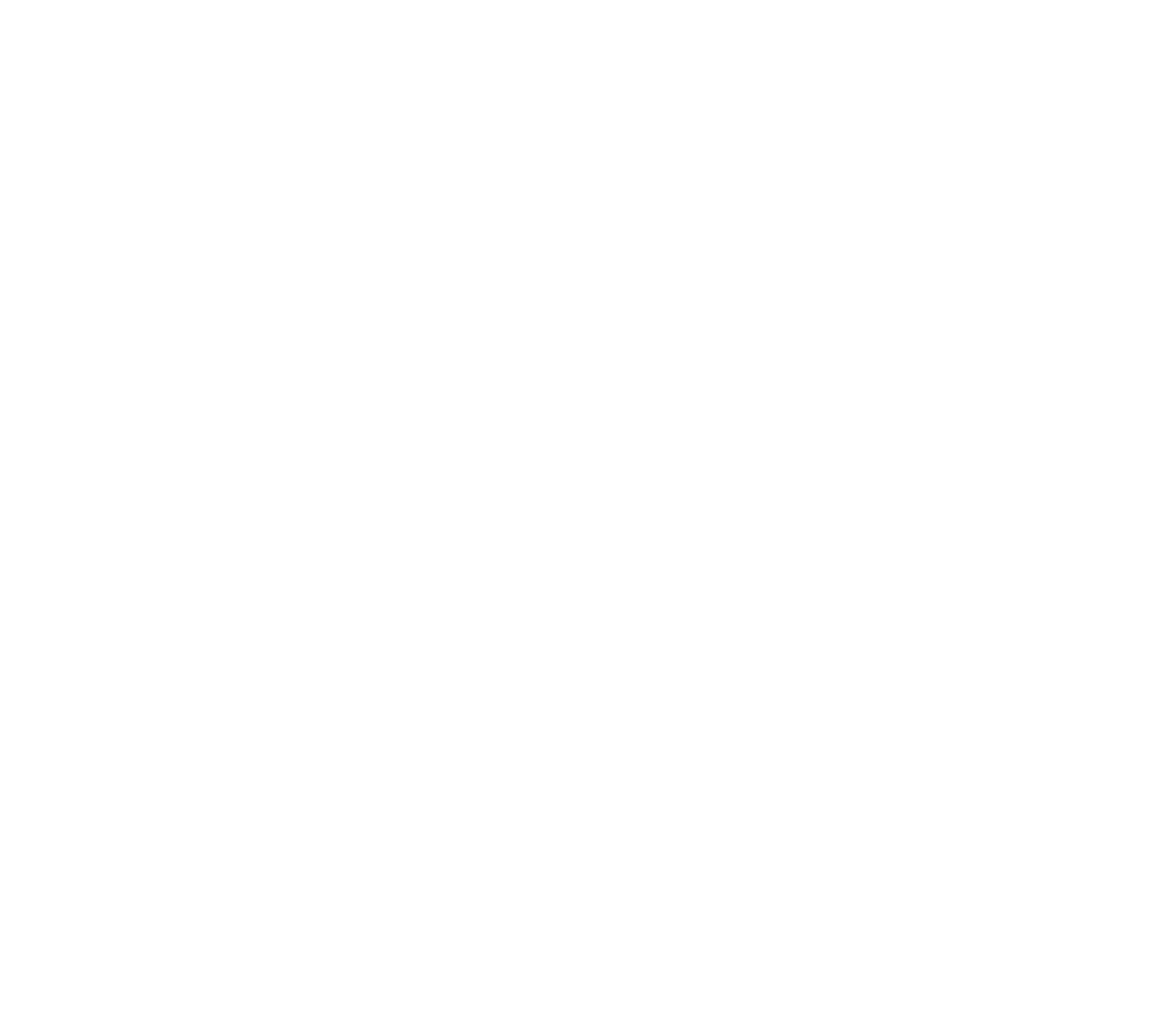
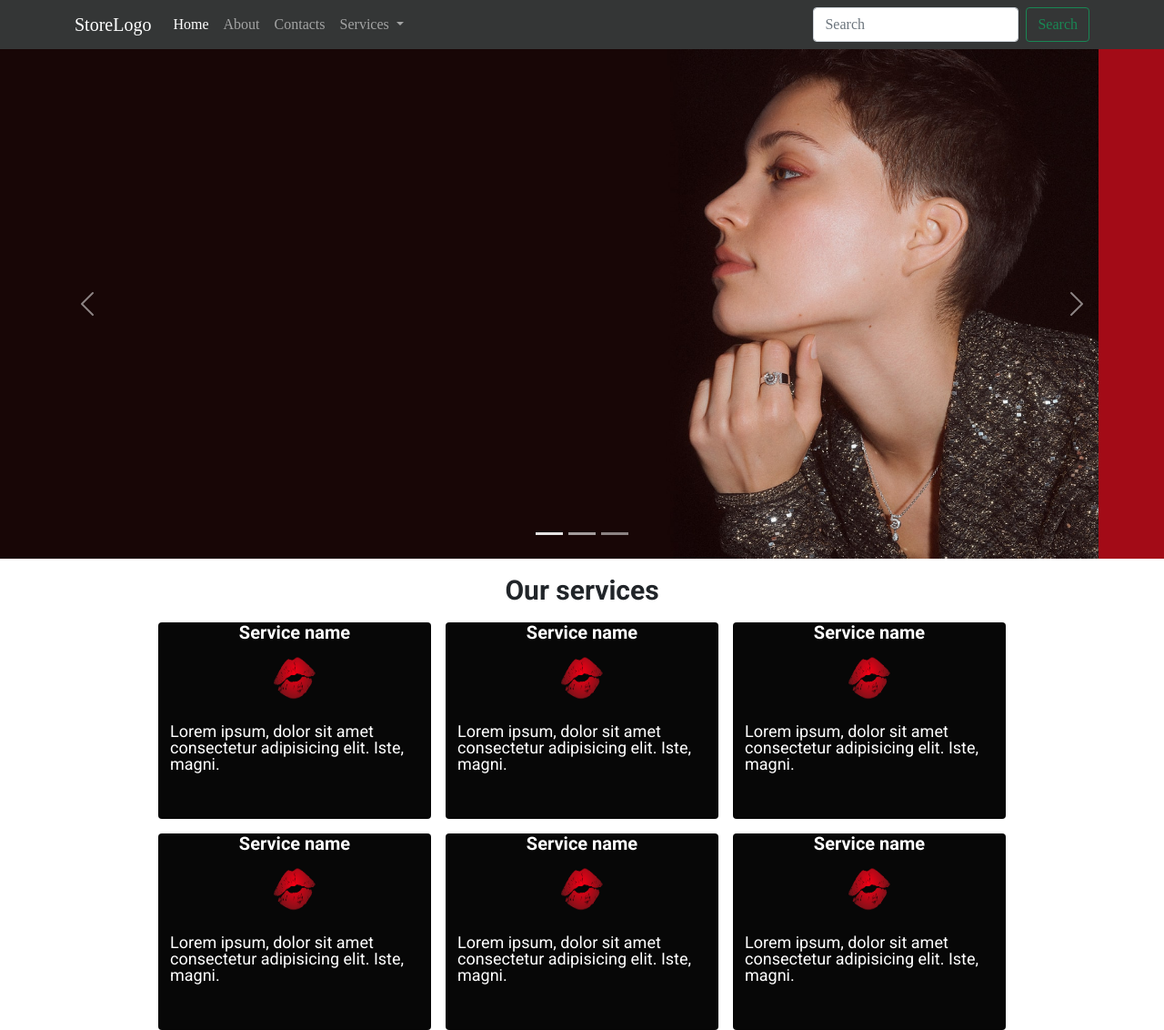
Before and after one commit to Kseniya8765/bootsrap-site, a plain HTML site: page index.html in a window 1280 px wide. Shown: the whole page at 91% size. Before the commit the page ends 800 px from the top, so only its background shows below. Drawn offline with nearby package versions, Linux system fonts and the light colour scheme.

Commit message:
feat: add navbar, slider and cards

```diff
--- a/index.html
+++ b/index.html
@@ -13,11 +13,121 @@
     <link
     href="https://fonts.googleapis.com/css2?family=Roboto:wght@300;400;500;700;900&display=swap"
     rel="stylesheet" />
-    <link rel="icon" href="assets/Globe_icon.svg" />
+    <link rel="icon" href="assets/bootstrap-logo.svg">
     <link rel="stylesheet" href="styles/reset.css">
     <link rel="stylesheet" href="styles/style.css">
 </head>
 <body>
+    <header>
+        <nav class="navbar navbar-expand-lg navbar-dark">
+            <div class="container">
+              <a class="navbar-brand" href="#">StoreLogo</a>
+              <button class="navbar-toggler" type="button" data-bs-toggle="collapse" data-bs-target="#navbarSupportedContent" aria-controls="navbarSupportedContent" aria-expanded="false" aria-label="Toggle navigation">
+                <span class="navbar-toggler-icon"></span>
+              </button>
+              <div class="collapse navbar-collapse" id="navbarSupportedContent">
+                <ul class="navbar-nav me-auto mb-2 mb-lg-0">
+                  <li class="nav-item">
+                    <a class="nav-link active" aria-current="page" href="#">Home</a>
+                  </li>
+                  <li class="nav-item">
+                    <a class="nav-link" href="#">About</a>
+                  </li>
+                  <li class="nav-item">
+                    <a class="nav-link" href="#">Contacts</a>
+                  </li>
+                  <li class="nav-item dropdown">
+                    <a class="nav-link dropdown-toggle" href="#" id="navbarDropdown" role="button" data-bs-toggle="dropdown" aria-expanded="false">
+                      Services
+                    </a>
+                    <ul class="dropdown-menu" aria-labelledby="navbarDropdown">
+                      <li><a class="dropdown-item" href="#">Action</a></li>
+                      <li><a class="dropdown-item" href="#">Another action</a></li>
+                      <li><hr class="dropdown-divider"></li>
+                      <li><a class="dropdown-item" href="#">Something else here</a></li>
+                    </ul>
+                  </li>
+                </ul>
+                <form class="d-flex">
+                  <input class="form-control me-2" type="search" placeholder="Search" aria-label="Search">
+                  <button class="btn btn-outline-success" type="submit">Search</button>
+                </form>
+              </div>
+            </div>
+          </nav>
+    </header>
+    <main>
+        <div id="carouselExampleIndicators" class="carousel slide" data-bs-ride="carousel">
+            <div class="carousel-indicators">
+              <button type="button" data-bs-target="#carouselExampleIndicators" data-bs-slide-to="0" class="active" aria-current="true" aria-label="Slide 1"></button>
+              <button type="button" data-bs-target="#carouselExampleIndicators" data-bs-slide-to="1" aria-label="Slide 2"></button>
+              <button type="button" data-bs-target="#carouselExampleIndicators" data-bs-slide-to="2" aria-label="Slide 3"></button>
+            </div>
+            <div class="carousel-inner">
+              <div class="carousel-item active">
+                <img src="assets/img/HP_CORPO_ONE.jpg" class="d-block w-100" alt="img">
+              </div>
+              <div class="carousel-item">
+                <img src="assets/img/ONE_hp_corpo_desk.jpg" class="d-block w-100" alt="img">
+              </div>
+              <div class="carousel-item">
+                <img src="assets/img/flower.jpg" class="d-block w-100" alt="img">
+              </div>
+            </div>
+            <button class="carousel-control-prev" type="button" data-bs-target="#carouselExampleIndicators" data-bs-slide="prev">
+              <span class="carousel-control-prev-icon" aria-hidden="true"></span>
+              <span class="visually-hidden">Previous</span>
+            </button>
+            <button class="carousel-control-next" type="button" data-bs-target="#carouselExampleIndicators" data-bs-slide="next">
+              <span class="carousel-control-next-icon" aria-hidden="true"></span>
+              <span class="visually-hidden">Next</span>
+            </button>
+          </div>
+          <section>
+              <h2 class="service-title">Our services</h2>
+              <div class="container ">
+                  <div class="row cards">
+                      <div class="card col-sm-6">
+                          <h4>Service name</h4>
+                          <img src="assets/img/kiss.png" alt="img">
+                          <p>Lorem ipsum, dolor sit amet consectetur
+                             adipisicing elit. Iste, magni.</p>
+                      </div>
+                      <div class="card col-sm-6">
+                        <h4>Service name</h4>
+                        <img src="assets/img/kiss.png" alt="img">
+                        <p>Lorem ipsum, dolor sit amet consectetur
+                            adipisicing elit. Iste, magni.</p>
+                    </div>
+                    <div class="card col-sm-6">
+                        <h4>Service name</h4>
+                        <img src="assets/img/kiss.png" alt="img">
+                        <p>Lorem ipsum, dolor sit amet consectetur
+                            adipisicing elit. Iste, magni.</p>
+                    </div>
+                    <div class="card col-sm-6">
+                        <h4>Service name</h4>
+                        <img src="assets/img/kiss.png" alt="img">
+                        <p>Lorem ipsum, dolor sit amet consectetur
+                            adipisicing elit. Iste, magni.</p>
+                    </div>
+                    <div class="card col-sm-6">
+                        <h4>Service name</h4>
+                        <img src="assets/img/kiss.png" alt="img">
+                        <p>Lorem ipsum, dolor sit amet consectetur
+                            adipisicing elit. Iste, magni.</p>
+                    </div>
+                    <div class="card col-sm-6">
+                        <h4>Service name</h4>
+                        <img src="assets/img/kiss.png" alt="img">
+                        <p>Lorem ipsum, dolor sit amet consectetur
+                            adipisicing elit. Iste, magni.</p>
+                    </div>
+                  </div>
+              </div>
+          </section>
+    </main>
+    <footer></footer>
     <script
     src="https://cdn.jsdelivr.net/npm/bootstrap@5.1.0/dist/js/bootstrap.bundle.min.js"
     integrity="sha384-U1DAWAznBHeqEIlVSCgzq+c9gqGAJn5c/t99JyeKa9xxaYpSvHU5awsuZVVFIhvj"
--- a/styles/style.css
+++ b/styles/style.css
@@ -0,0 +1,46 @@
+*{
+    font-family: 'Roboto',sans-serif;
+}
+header{
+    position: sticky;
+    top: 0;
+    z-index: 1;
+}
+.navbar{
+    background-color: rgb(52, 54, 54);
+}
+.service-title{
+    text-align: center;
+    font-family: 'Roboto',sans-serif;
+    font-size: 30px;
+    font-weight: 700;
+    margin: 20px 0;
+}
+.cards{
+    justify-content: center;
+    gap: 1rem;
+}
+.card{
+    max-width: 300px;
+    background-color: rgb(7, 7, 7);
+}
+.card img{
+    width: 50px;
+    height: 50px;
+    margin:0 auto;
+}
+.card h4{
+    text-align: center;
+    font-family: 'Roboto',sans-serif;
+    margin-bottom: 15px;
+    color: white;
+    font-size: 20px;
+    font-weight: 700;
+}
+.card p{
+    margin-top: 25px;
+    padding-bottom: 50px;
+    color: white;
+    font-size: 18px;
+    font-weight: 400;
+}
```
Also changed, not shown: assets/Globe_icon.svg (deleted), assets/bootstrap-logo.svg (added), assets/img/HP_CORPO_ONE.jpg (added), assets/img/ONE_hp_corpo_desk.jpg (added), assets/img/flower.jpg (added), assets/img/kiss.png (added).
